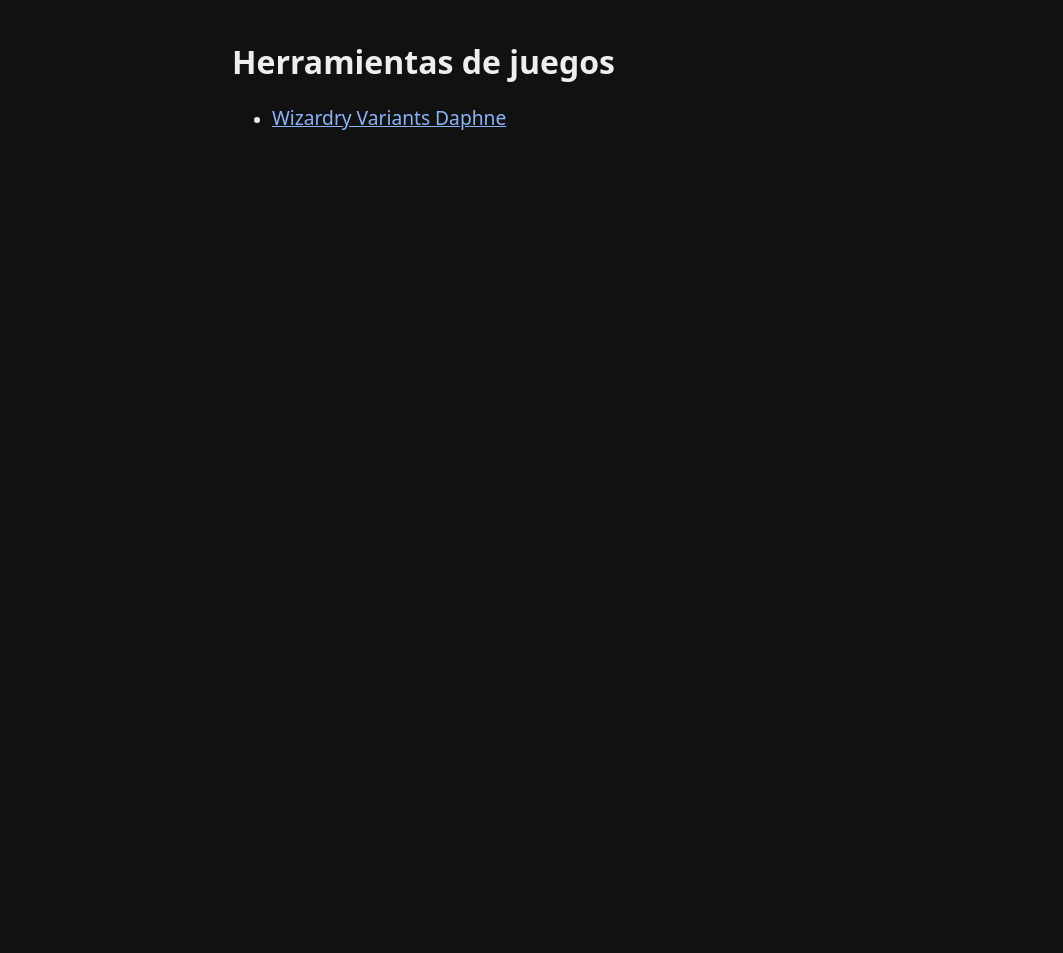
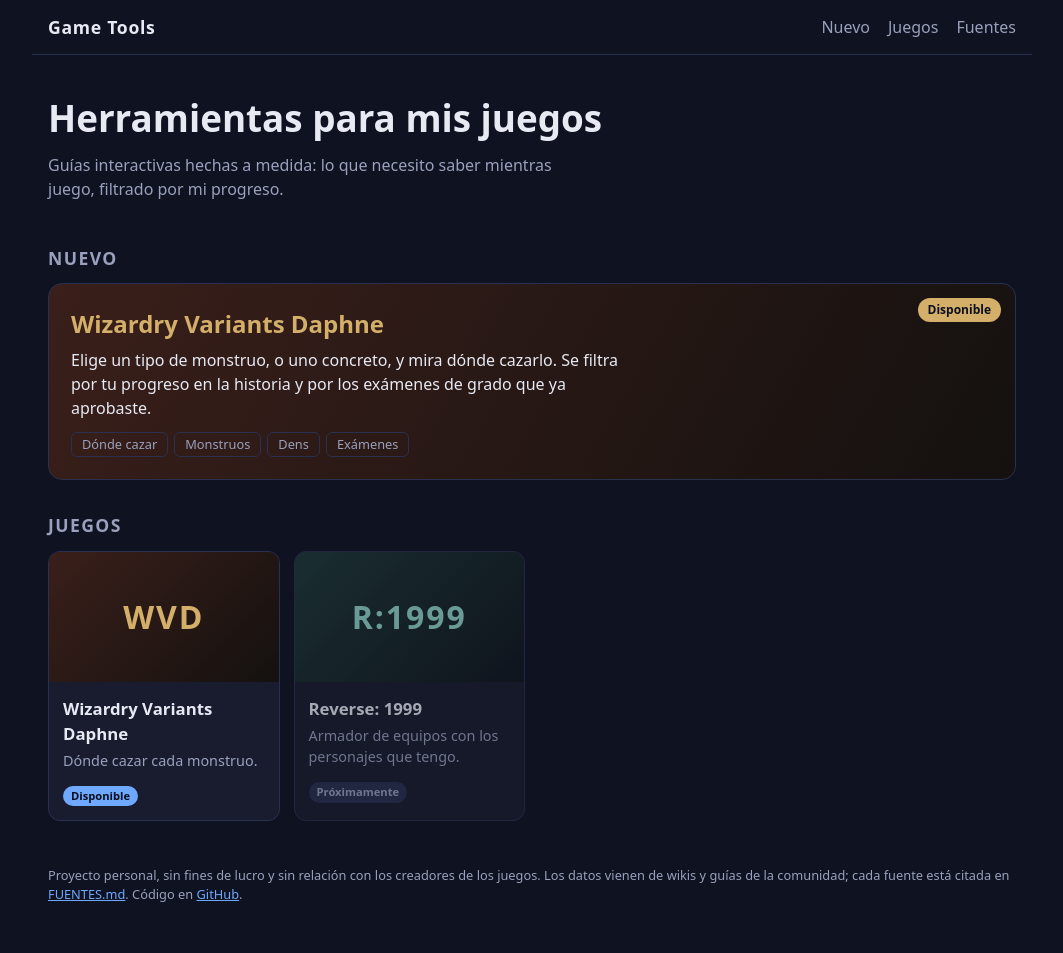
Before and after one commit to DesolatorMagno/game-tools, a plain HTML site: page index.html in a window 1280 px wide. Shown: the whole page, without its empty margins (108-1171 px from the left). Before the commit the page ends 800 px from the top, so only its background shows below. Drawn offline with Linux system fonts and the light colour scheme.

Commit message:
Página principal con tarjetas de juegos y sección de novedades
Co-Authored-By: Claude Sonnet 5.5 <noreply@anthropic.com>

```diff
--- /dev/null
+++ b/hub.css
@@ -0,0 +1,61 @@
+:root {
+  --fondo: #0f1220;
+  --panel: #181c2e;
+  --borde: #2a3050;
+  --texto: #e7e9f3;
+  --tenue: #9aa0bd;
+  --acento: #6ea8ff;
+  font-family: system-ui, -apple-system, "Segoe UI", Roboto, sans-serif;
+}
+* { box-sizing: border-box; }
+body { margin: 0; background: var(--fondo); color: var(--texto); line-height: 1.5; }
+a { color: inherit; text-decoration: none; }
+footer a { color: var(--acento); text-decoration: underline; }
+
+.barra, main, footer { max-width: 1000px; margin: 0 auto; padding-left: 16px; padding-right: 16px; }
+.barra { display: flex; align-items: center; justify-content: space-between; padding-top: 14px; padding-bottom: 14px; border-bottom: 1px solid var(--borde); }
+.marca { font-weight: 700; letter-spacing: .04em; font-size: 1.1rem; }
+.barra nav { display: flex; gap: 18px; }
+.barra nav a { color: var(--tenue); }
+.barra nav a:hover { color: var(--texto); }
+
+.hero { padding: 36px 0 12px; }
+.hero h1 { margin: 0 0 6px; font-size: clamp(1.6rem, 4vw, 2.3rem); }
+.hero p { margin: 0; color: var(--tenue); max-width: 60ch; }
+
+h2 { margin: 32px 0 12px; font-size: 1.1rem; text-transform: uppercase; letter-spacing: .08em; color: var(--tenue); }
+h3 { margin: 0; }
+
+.insignia { display: inline-block; background: var(--acento); color: #0b0f1d; font-weight: 700; font-size: .75rem; padding: 3px 10px; border-radius: 999px; }
+.insignia.chica { font-size: .7rem; padding: 2px 8px; }
+.insignia.gris { background: var(--borde); color: var(--tenue); }
+
+/* paletas por juego */
+.daphne { --c1: #3a1f1a; --c2: #14110f; --c3: #d4af6a; }
+.reverse { --c1: #1f3a38; --c2: #10161d; --c3: #8fd4c8; }
+
+.destacado { display: flex; gap: 20px; align-items: stretch; padding: 22px; border: 1px solid var(--borde); border-radius: 14px; background: linear-gradient(120deg, var(--c1), var(--c2)); position: relative; transition: border-color .15s, transform .15s; }
+.destacado:hover { border-color: var(--c3); transform: translateY(-2px); }
+.destacado .insignia { position: absolute; top: 14px; right: 14px; background: var(--c3); }
+.destacado-texto { max-width: 60ch; }
+.destacado h3 { font-size: 1.5rem; color: var(--c3); margin-bottom: 6px; }
+.destacado p { margin: 0 0 12px; color: var(--texto); }
+.etiquetas { list-style: none; display: flex; flex-wrap: wrap; gap: 6px; padding: 0; margin: 0; }
+.etiquetas li { border: 1px solid var(--borde); border-radius: 6px; padding: 2px 10px; font-size: .8rem; color: var(--tenue); }
+
+.rejilla { display: grid; grid-template-columns: repeat(auto-fill, minmax(220px, 1fr)); gap: 14px; }
+.tarjeta { display: block; background: var(--panel); border: 1px solid var(--borde); border-radius: 12px; overflow: hidden; transition: border-color .15s, transform .15s; }
+a.tarjeta:hover { border-color: var(--c3); transform: translateY(-2px); }
+.tarjeta .portada { height: 130px; display: flex; align-items: center; justify-content: center; background: linear-gradient(135deg, var(--c1), var(--c2)); }
+.sigla { font-size: 2rem; font-weight: 800; letter-spacing: .06em; color: var(--c3); }
+.tarjeta .cuerpo { padding: 14px; }
+.tarjeta h3 { font-size: 1.05rem; }
+.tarjeta p { margin: 4px 0 10px; color: var(--tenue); font-size: .9rem; }
+.proximamente { opacity: .7; cursor: default; }
+
+footer { color: var(--tenue); font-size: .8rem; padding-top: 32px; padding-bottom: 36px; }
+
+@media (max-width: 560px) {
+  .destacado { flex-direction: column; }
+  .destacado .insignia { position: static; align-self: flex-start; }
+}
--- a/index.html
+++ b/index.html
@@ -3,16 +3,66 @@
 <head>
 <meta charset="utf-8">
 <meta name="viewport" content="width=device-width, initial-scale=1">
-<title>Herramientas de juegos</title>
-<style>
-  body { font-family: system-ui, sans-serif; background: #111; color: #eee; max-width: 600px; margin: 40px auto; padding: 0 16px; }
-  a { color: #8ab4f8; font-size: 1.2rem; }
-</style>
+<title>Game Tools · Herramientas para mis juegos</title>
+<link rel="stylesheet" href="hub.css">
 </head>
 <body>
-<h1>Herramientas de juegos</h1>
-<ul>
-  <li><a href="wizardry-daphne/">Wizardry Variants Daphne</a></li>
-</ul>
+<header class="barra">
+  <a class="marca" href="./">Game&nbsp;Tools</a>
+  <nav aria-label="Secciones">
+    <a href="#nuevos">Nuevo</a>
+    <a href="#juegos">Juegos</a>
+    <a href="FUENTES.md">Fuentes</a>
+  </nav>
+</header>
+
+<main>
+  <section class="hero">
+    <h1>Herramientas para mis juegos</h1>
+    <p>Guías interactivas hechas a medida: lo que necesito saber mientras juego, filtrado por mi progreso.</p>
+  </section>
+
+  <section id="nuevos" aria-labelledby="t-nuevos">
+    <h2 id="t-nuevos">Nuevo</h2>
+    <a class="destacado daphne" href="wizardry-daphne/">
+      <span class="insignia">Disponible</span>
+      <div class="destacado-texto">
+        <h3>Wizardry Variants Daphne</h3>
+        <p>Elige un tipo de monstruo, o uno concreto, y mira dónde cazarlo. Se filtra por tu progreso en la historia y por los exámenes de grado que ya aprobaste.</p>
+        <ul class="etiquetas">
+          <li>Dónde cazar</li><li>Monstruos</li><li>Dens</li><li>Exámenes</li>
+        </ul>
+      </div>
+    </a>
+  </section>
+
+  <section id="juegos" aria-labelledby="t-juegos">
+    <h2 id="t-juegos">Juegos</h2>
+    <div class="rejilla">
+      <a class="tarjeta daphne" href="wizardry-daphne/">
+        <div class="portada"><span class="sigla">WVD</span></div>
+        <div class="cuerpo">
+          <h3>Wizardry Variants Daphne</h3>
+          <p>Dónde cazar cada monstruo.</p>
+          <span class="insignia chica">Disponible</span>
+        </div>
+      </a>
+
+      <div class="tarjeta reverse proximamente" aria-disabled="true">
+        <div class="portada"><span class="sigla">R:1999</span></div>
+        <div class="cuerpo">
+          <h3>Reverse: 1999</h3>
+          <p>Armador de equipos con los personajes que tengo.</p>
+          <span class="insignia chica gris">Próximamente</span>
+        </div>
+      </div>
+    </div>
+  </section>
+</main>
+
+<footer>
+  <p>Proyecto personal, sin fines de lucro y sin relación con los creadores de los juegos. Los datos vienen de wikis y guías de la comunidad; cada fuente está citada en <a href="FUENTES.md">FUENTES.md</a>.
+  Código en <a href="https://github.com/DesolatorMagno/game-tools">GitHub</a>.</p>
+</footer>
 </body>
 </html>
```
